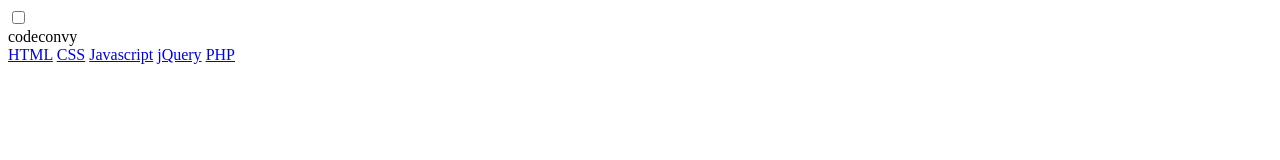
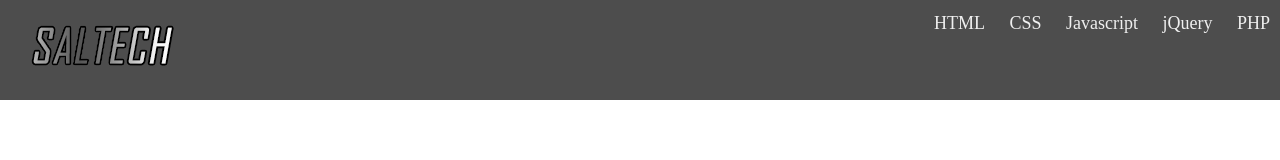
Before and after one commit to Salwa-mansour/responsivenav, a plain HTML site: page index.html in a window 1280 px wide. Drawn offline with Linux system fonts and the light colour scheme.

Commit message:
basice stylings

```diff
--- a/index.html
+++ b/index.html
@@ -11,7 +11,7 @@
         <input type="checkbox" id="nav-check">
         <div class="nav-header">
            <div class="nav-title">
-               codeconvy
+              <img src="./IMGE/SALTECK.png" alt="">
            </div>
         </div>
         <div class="nav-btn">
--- a/style.css
+++ b/style.css
@@ -0,0 +1,41 @@
+*{
+    margin: 0px;
+    padding: 0px;
+}
+
+.nav{
+    height: 100px;
+    width: 100%;
+    background-color: #4d4d4d;
+    position: relative;
+}
+
+.nav > .nav-header{
+    display: inline;   /*why?*/
+}
+
+.nav > .nav-header > .nav-title{
+    display: inline-block;
+    /* padding: 10px; */
+}
+ .nav > .nav-links{
+     display: inline;
+     float: right;
+     font-size: 18px;
+ }
+
+ .nav > .nav-links > a {
+     display: inline-block;
+     padding: 13px 10px;
+     text-decoration: none;
+     color: #efefef;
+ }
+
+ .nav > .nav-links > a:hover{
+     background-color: rgba(0,0,0,0.3);
+ }
+
+ .nav > .nav-btn ,
+ .nav > #nav-check{
+     display: none;
+ }
```
Also changed, not shown: IMGE/SALTECK.png (added).
